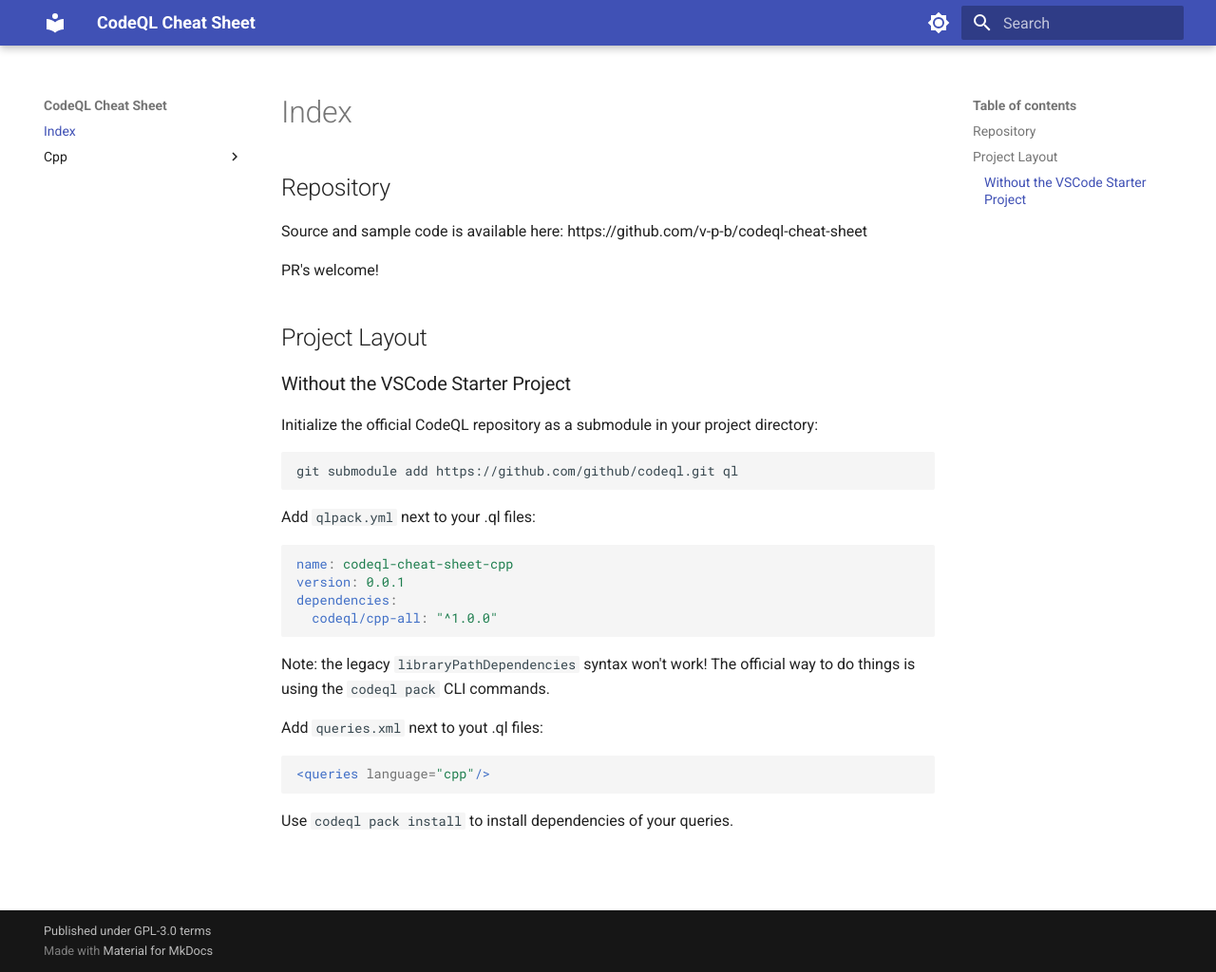
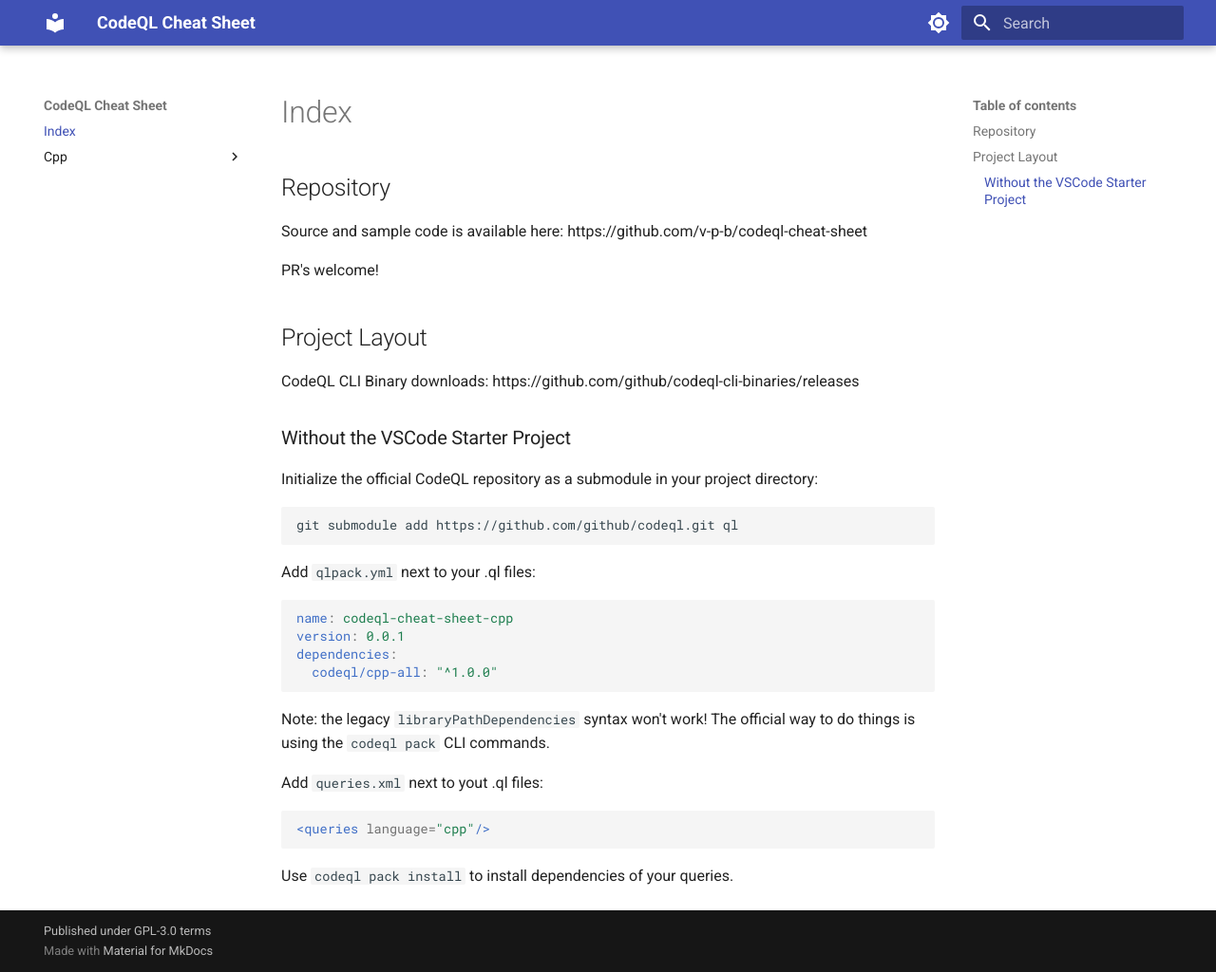
Before and after one commit to v-p-b/codeql-cheat-sheet, an MkDocs documentation site: the page built from docs/index.md, in a window 1280 px wide and 1024 px high. Shown: the whole window at 95% size. Built offline with MkDocs 1.6.1 and Material for MkDocs 9.7.7, drawn with Linux system fonts in a browser that asks for light colours.

Commit message:
link to downloads

```diff
--- a/docs/index.md
+++ b/docs/index.md
@@ -7,6 +7,8 @@ Source and sample code is available here: https://github.com/v-p-b/codeql-cheat-
 PR's welcome!
 
 ## Project Layout
+
+CodeQL CLI Binary downloads: https://github.com/github/codeql-cli-binaries/releases
 
 ### Without the VSCode Starter Project
 
```
